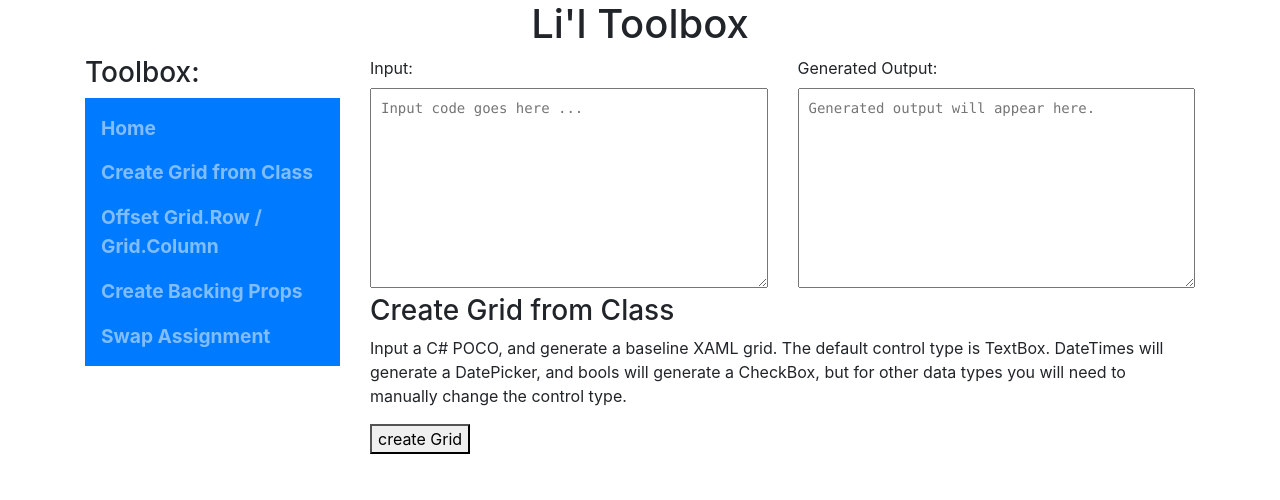
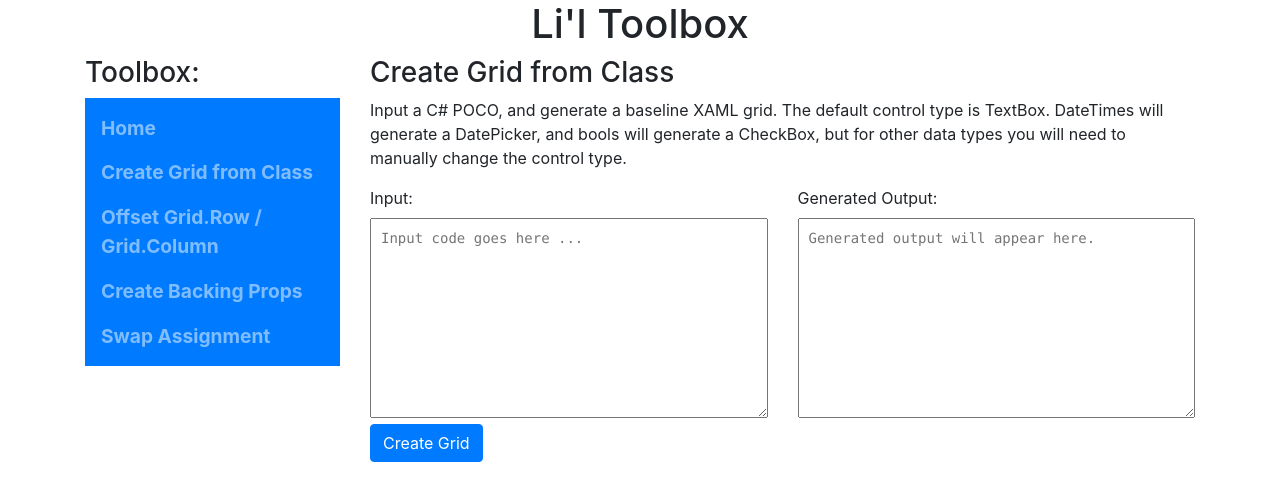
Before and after one commit to nhebb/lil-toolbox, an Angular app: page /grid-from-class in a window 1280 px wide. Shown: the top 500 px of the page. Built offline with nearby package versions, Linux system fonts and the light colour scheme.

Commit message:
Moved input and output textareas to grid-from-class

```diff
--- a/src/app/grid-from-class/grid-from-class.component.html
+++ b/src/app/grid-from-class/grid-from-class.component.html
@@ -1,7 +1,18 @@
-<app-input-output></app-input-output>
+<!-- <app-input-output></app-input-output> -->
 <h3>Create Grid from Class</h3>
 <p>Input a C# POCO, and generate a baseline XAML grid. The default control type is TextBox.
    DateTimes will generate a DatePicker, and bools will generate a CheckBox, but for other
    data types you will need to manually change the control type.</p>
-
-<button (click)="create()">create Grid</button>
+<div class="row">
+   <div class="col-6">
+         <label>Input:</label>
+         <textarea ref-inputTextArea class="code-box" [(ngModel)]="inputText" rows="8" cols="50" placeholder="Input code goes here ...">
+         </textarea>
+   </div>
+   <div class="col-6">
+         <label>Generated Output:</label>
+         <textarea ref-outputTextArea  class="code-box" [(ngModel)]="outputText" rows="8" cols="50"
+            [placeholder]="outputText.trim().length > 0 ? '' : 'Generated output will appear here.'"></textarea>
+   </div>
+</div>
+<button type="button" class="btn btn-primary" (click)="createGrid(inputTextArea.value)">Create Grid</button>
--- a/src/app/grid-from-class/grid-from-class.component.ts
+++ b/src/app/grid-from-class/grid-from-class.component.ts
@@ -1,6 +1,6 @@
 import { Component, OnInit } from '@angular/core';
 import { WpfGridService } from '../wpf-grid.service';
-import { InputOutputComponent } from '../input-output/input-output.component';
+import { FormsModule } from '@angular/forms';
 
 @Component({
   selector: 'app-grid-from-class',
@@ -8,17 +8,18 @@ import { InputOutputComponent } from '../input-output/input-output.component';
   styleUrls: ['./grid-from-class.component.css']
 })
 export class GridFromClassComponent implements OnInit {
-  gridService: WpfGridService;
+  inputText: string;
+  outputText: string;
 
-  constructor(gridService: WpfGridService) {
-    this.gridService = gridService;
-   }
+  constructor(private gridService: WpfGridService) {}
 
   ngOnInit(): void {
+    this.inputText = '';
+    this.outputText = '';
   }
 
-  create() {
-    let result = this.gridService.create()
+  createGrid(value: string) {
+    this.outputText = this.gridService.create(value);
   }
 
 }
--- a/src/app/input-output/input-output.component.html
+++ b/src/app/input-output/input-output.component.html
@@ -6,7 +6,7 @@
     </div>
     <div class="col-6">
         <label>Generated Output:</label>
-        <textarea class="code-box" rows="8" cols="50"
-            [placeholder]="outputText.trim().length > 0 ? '' : 'Generated output will appear here.'">{{outputText}}</textarea>
+        <textarea class="code-box" [(ngModel)]="outputText" rows="8" cols="50"
+            [placeholder]="outputText.trim().length > 0 ? '' : 'Generated output will appear here.'"></textarea>
     </div>
 </div>
--- a/src/app/input-output/input-output.component.ts
+++ b/src/app/input-output/input-output.component.ts
@@ -1,4 +1,5 @@
 import { Component, OnInit } from '@angular/core';
+import { FormsModule } from '@angular/forms';
 
 @Component({
   selector: 'app-input-output',
@@ -7,8 +8,8 @@ import { Component, OnInit } from '@angular/core';
 })
 export class InputOutputComponent implements OnInit {
 
-  inputText: string;
-  outputText: string;
+  public inputText: string;
+  public outputText: string;
 
   constructor() { }
 
@@ -17,4 +18,12 @@ export class InputOutputComponent implements OnInit {
     this.outputText = '';
   }
 
+  // getInputText(): string {
+  //   return this.inputText;
+  // }
+
+  // setOutputText(text: string): void {
+  //   this.outputText = text;
+  // }
+
 }
--- a/src/app/wpf-grid.service.ts
+++ b/src/app/wpf-grid.service.ts
@@ -1,6 +1,4 @@
 import { Injectable } from '@angular/core';
-
-import { Observable, of } from 'rxjs';
 
 @Injectable({
   providedIn: 'root'
@@ -9,7 +7,7 @@ export class WpfGridService {
 
   constructor() { }
 
-  create(input: string): Observable<string> {
+  create(input: string): string {
     const labelTemplate = '<Label Grid.Row="gridrow" Grid.Column="gridcol" Content="content" />';
     const controlTemplate = '<controlType x:Name="controlName" Grid.Row="gridrow" Grid.Column="gridcol" />';
 
@@ -36,7 +34,7 @@ export class WpfGridService {
       const parts = txt.split(' ');
       if (parts.length < 2)
       {
-          output.push('//' + txt);
+          output.push('// ' + txt);
           continue;
       }
 
@@ -62,6 +60,6 @@ export class WpfGridService {
                                  .replace('controlName', parts[1]));
     }
 
-    return of(output.join('\r\n'));
+    return output.join('\r\n');
   }
 }
```
